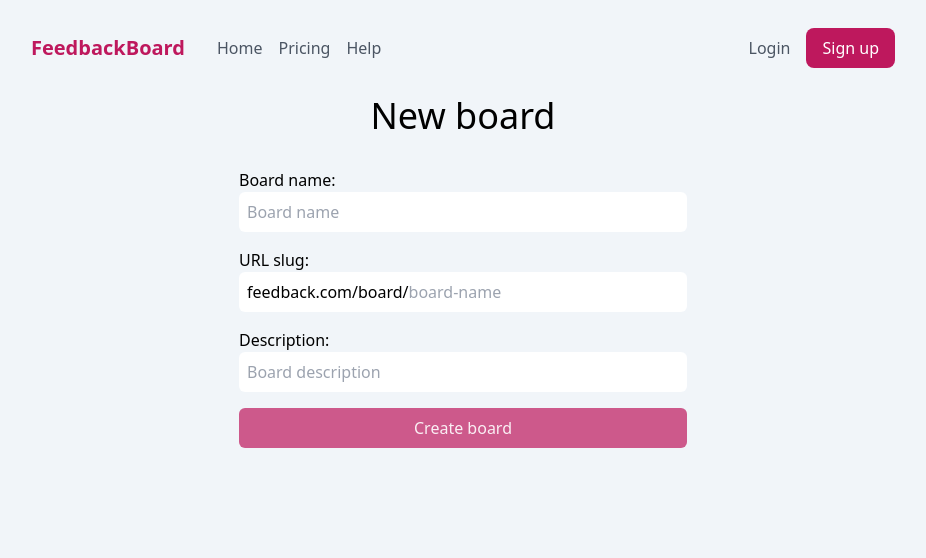
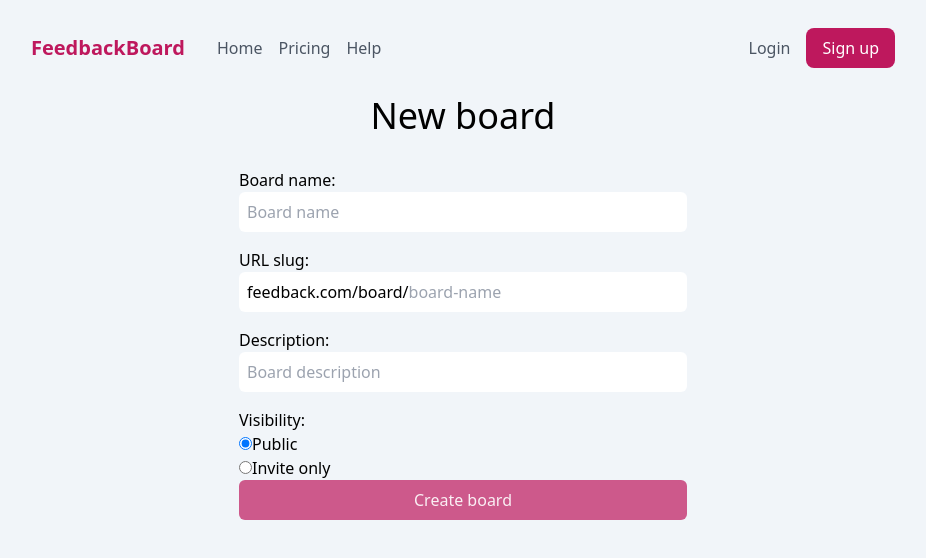
Before and after one commit to flaviaanton2002/feedback-project, a Next.js app: page /account/new-board in a window 1280 px wide. Shown: the top 558 px of the page, without its empty margins (177-1103 px from the left). Built offline with nearby package versions, Linux system fonts and the light colour scheme; no server answers.

Commit message:
invite only boards

```diff
--- a/app/account/BoardForm.js
+++ b/app/account/BoardForm.js
@@ -1,4 +1,3 @@
-import axios from "axios";
 import Button from "../components/Button";
 import { useRouter } from "next/navigation";
 import { useState } from "react";
@@ -7,16 +6,28 @@ export default function BoardForm({
   name: defaultName,
   slug: defaultSlug,
   description: defaultDescription,
+  visibility: defaultVisibility = "public",
+  allowedEmails: defaultAllowedEmails,
   buttonText = "",
   onSubmit,
 }) {
   const [name, setName] = useState(defaultName || "");
   const [slug, setSlug] = useState(defaultSlug || "");
   const [description, setDescription] = useState(defaultDescription || "");
+  const [visibility, setVisibility] = useState(defaultVisibility || "public");
+  const [allowedEmails, setAllowedEmails] = useState(
+    defaultAllowedEmails?.join("\n") || ""
+  );
   const router = useRouter();
   async function handleFormSubmit(e) {
     e.preventDefault();
-    onSubmit({ name, slug, description });
+    onSubmit({
+      name,
+      slug,
+      description,
+      visibility,
+      allowedEmails: allowedEmails.split("\n"),
+    });
   }
   return (
     <form className="max-w-md mx-auto" onSubmit={handleFormSubmit}>
@@ -55,6 +66,45 @@ export default function BoardForm({
           className="block w-full mb-4 p-2 rounded-md"
         />
       </label>
+      <div>Visibility:</div>
+      <label className="block">
+        <input
+          type="radio"
+          name="visibility"
+          value="public"
+          checked={visibility === "public"}
+          onChange={() => setVisibility("public")}
+        />
+        Public
+      </label>
+      <label className="block">
+        <input
+          type="radio"
+          name="visibility"
+          value="invite-only"
+          checked={visibility === "invite-only"}
+          onChange={() => setVisibility("invite-only")}
+        />
+        Invite only
+      </label>
+      {visibility === "invite-only" && (
+        <div className="my-4">
+          <label>
+            <div>Who should be able to access the board?</div>
+            <div className="text-sm text-gray-600">
+              List all email adresses separated by new line
+            </div>
+            <textarea
+              className="block w-full bg-white rounded-md h-24 p-2 mt-2"
+              value={allowedEmails}
+              onChange={(e) => setAllowedEmails(e.target.value)}
+              placeholder={
+                "user1@exemple.com\nuser2@exemple.com\nuser3@exemple.com"
+              }
+            />
+          </label>
+        </div>
+      )}
       <Button
         primary={1}
         disabled={name === "" || slug === ""}
--- a/app/account/edit-board/[id]/page.js
+++ b/app/account/edit-board/[id]/page.js
@@ -14,8 +14,11 @@ export default function EditBoardPage() {
       axios.get("/api/board?id=" + id).then((res) => setBoard(res.data));
     }
   }, [id]);
-  async function handleBoardSubmit({ name, slug, description }) {
-    await axios.put("/api/board", { id: board._id, name, slug, description });
+  async function handleBoardSubmit(boardData) {
+    await axios.put("/api/board", {
+      id: board._id,
+      ...boardData,
+    });
     router.push("/account");
   }
   return (
--- a/app/account/new-board/page.js
+++ b/app/account/new-board/page.js
@@ -5,9 +5,9 @@ import axios from "axios";
 
 export default function NewBoardPage() {
   const router = useRouter();
-  async function handleFormSubmit({ name, slug, description }) {
-    await axios.post("/api/board", { name, slug, description });
-    router.push("/board/" + slug);
+  async function handleFormSubmit(boardData) {
+    await axios.post("/api/board", boardData);
+    router.push("/board/" + boardData.slug);
   }
   return (
     <>
--- a/app/api/board/route.js
+++ b/app/api/board/route.js
@@ -2,6 +2,7 @@ import { getServerSession } from "next-auth";
 import { authOptions } from "../auth/[...nextauth]/route";
 import mongoose from "mongoose";
 import { Board } from "@/app/models/Board";
+import { canWeAccessThisBoard } from "@/app/libs/boardApiFunctions";
 
 async function getMyBoards() {
   const session = await getServerSession(authOptions);
@@ -22,6 +23,10 @@ export async function GET(req) {
   }
   if (url.searchParams.get("slug")) {
     const board = await Board.findOne({ slug: url.searchParams.get("slug") });
+    const session = await getServerSession(authOptions);
+    if (!canWeAccessThisBoard(session?.user?.email, board)) {
+      return new Response("Unauthorized", { status: 401 });
+    }
     return Response.json(board);
   } else {
     return await getMyBoards();
@@ -36,12 +41,14 @@ export async function POST(req) {
     return Response.json(false);
   }
   const jsonBody = await req.json();
-  const { name, slug, description } = jsonBody;
+  const { name, slug, description, visibility, allowedEmails } = jsonBody;
   const boardDoc = await Board.create({
     name,
     slug,
     description,
+    visibility,
     adminEmail: session.user.email,
+    allowedEmails,
   });
   return Response.json(boardDoc);
 }
@@ -54,12 +61,18 @@ export async function PUT(req) {
     return Response.json(false);
   }
   const jsonBody = await req.json();
-  const { id, name, slug, description } = jsonBody;
+  const { id, name, slug, description, visibility, allowedEmails } = jsonBody;
   const board = await Board.findById(id);
   if (session.user.email !== board.adminEmail) {
     return Response.json(false);
   }
   return Response.json(
-    await Board.findByIdAndUpdate(id, { name, slug, description })
+    await Board.findByIdAndUpdate(id, {
+      name,
+      slug,
+      description,
+      visibility,
+      allowedEmails,
+    })
   );
 }
--- a/app/api/feedback/route.js
+++ b/app/api/feedback/route.js
@@ -4,6 +4,7 @@ import { getServerSession } from "next-auth";
 import { authOptions } from "../auth/[...nextauth]/route";
 import { Comment } from "@/app/models/Comment";
 import { Board } from "@/app/models/Board";
+import { canWeAccessThisBoard } from "@/app/libs/boardApiFunctions";
 
 export async function POST(req) {
   const mongoUrl = process.env.MONGO_URL;
@@ -12,6 +13,10 @@ export async function POST(req) {
   const { title, description, uploads, boardName } = jsonBody;
   const session = await getServerSession(authOptions);
   const userEmail = session.user.email;
+  const boardDoc = await Board.findOne({ slug: boardName });
+  if (!canWeAccessThisBoard(userEmail, boardDoc)) {
+    return new Response("Unauthorized", { status: 401 });
+  }
   const feedbackDoc = await Feedback.create({
     title,
     description,
@@ -61,6 +66,11 @@ export async function GET(req) {
     const loadedRows = url.searchParams.get("loadedRows");
     const searchPhrase = url.searchParams.get("search");
     const boardName = url.searchParams.get("boardName");
+    const session = await getServerSession(authOptions);
+    const board = await Board.findOne({ slug: boardName });
+    if (!canWeAccessThisBoard(session?.user?.email, board)) {
+      return new Response("Unauthorized", { status: 401 });
+    }
     let sortDef = {};
     const filter = { boardName };
     if (sortOrFilter === "latest") {
--- a/app/api/vote/route.js
+++ b/app/api/vote/route.js
@@ -3,6 +3,8 @@ import { getServerSession } from "next-auth";
 import { authOptions } from "../auth/[...nextauth]/route";
 import { Vote } from "@/app/models/Vote";
 import { Feedback } from "@/app/models/Feedback";
+import { canWeAccessThisBoard } from "@/app/libs/boardApiFunctions";
+import { Board } from "@/app/models/Board";
 
 async function recountVotes(feedbackId) {
   const count = await Vote.countDocuments({ feedbackId });
@@ -21,6 +23,12 @@ export async function POST(req) {
   const { feedbackId } = jsonBody;
   const session = await getServerSession(authOptions);
   const { email: userEmail } = session.user;
+
+  const feedback = await Feedback.findById(feedbackId);
+  const board = await Board.findOne({ slug: feedback.boardName });
+  if (!canWeAccessThisBoard(userEmail, board)) {
+    return new Response("Unauthorized", { status: 401 });
+  }
 
   // find existing vote
   const existingVote = await Vote.findOne({ feedbackId, userEmail });
--- a/app/components/Board.js
+++ b/app/components/Board.js
@@ -131,6 +131,13 @@ export default function Board() {
     loadedRows.current = 0;
     await fetchFeedbacks();
   }
+  async function refetchFeedbacks() {
+    loadedRows.current = 0;
+    sortOrFilterRef.current = sortOrFilter;
+    searchPhraseRef.current = searchPhrase;
+    everythingLoadedRef.current = false;
+    await fetchFeedbacks();
+  }
   return (
     <main className="bg-white md:max-w-2xl md:mx-auto md:shadow-lg md:rounded-lg md:mt-4 md:mb-8 overflow-hidden">
       <FeedbacksFetchContext.Provider
@@ -141,7 +148,7 @@ export default function Board() {
           setSearchPhrase,
         }}
       >
-        <BoardHeader onNewFeedback={fetchFeedbacks} />
+        <BoardHeader onNewFeedback={refetchFeedbacks} />
       </FeedbacksFetchContext.Provider>
 
       <div className="px-8">
--- a/app/components/FeedbackItemPopup.js
+++ b/app/components/FeedbackItemPopup.js
@@ -10,7 +10,7 @@ import Attachment from "./Attachment";
 import Edit from "./icons/Edit";
 import AttachFilesButton from "./AttachFilesButton";
 import Trash from "./icons/Trash";
-import { isBoardAdmin, UseBoardName } from "../hooks/UseBoardInfo";
+import { isBoardAdmin, UseBoardSlug } from "../hooks/UseBoardInfo";
 
 export default function FeedbackItemPopup({
   _id,
@@ -32,14 +32,14 @@ export default function FeedbackItemPopup({
   const [newStatus, setNewStatus] = useState(status || "new");
   const [isAdmin, setIsAdmin] = useState(undefined);
   const { data: session } = useSession();
-  const boardName = UseBoardName();
+  const boardSlug = UseBoardSlug();
   useEffect(() => {
-    if (boardName) {
-      isBoardAdmin(boardName).then((resultIsAdmin) => {
+    if (boardSlug) {
+      isBoardAdmin(boardSlug).then((resultIsAdmin) => {
         setIsAdmin(resultIsAdmin);
       });
     }
-  }, [boardName]);
+  }, [boardSlug]);
   useEffect(() => {
     if (newStatus === status) {
       return;
--- a/app/hooks/UseBoardName.js
+++ /dev/null
@@ -1,8 +0,0 @@
-import { usePathname } from "next/navigation";
-
-export default function UseBoardSlug() {
-  const pathname = usePathname();
-  const result = /^\/board\/([a-z0-9\-]+)(\/.*)?$/.exec(pathname);
-  const boardName = result?.[1];
-  return boardName;
-}
--- /dev/null
+++ b/app/libs/boardApiFunctions.js
@@ -0,0 +1,6 @@
+export function canWeAccessThisBoard(userEmail, boardDoc) {
+  if (boardDoc.visibility === "public") {
+    return true;
+  }
+  return boardDoc.allowedEmails.includes(userEmail);
+}
--- a/app/models/Board.js
+++ b/app/models/Board.js
@@ -5,6 +5,12 @@ const boardSchema = new Schema({
   name: { type: String, required: true },
   slug: { type: String, required: true, min: 3, unique: true },
   description: { type: String, default: "" },
+  visibility: {
+    type: String,
+    default: "public",
+    enum: ["public", "invite-only"],
+  },
+  allowedEmails: { type: [String], default: [] },
 });
 
 export const Board = models?.Board || model("Board", boardSchema);
```
Also changed, not shown: app/hooks/UseBoardInfo.js (+34 -8 lines).
